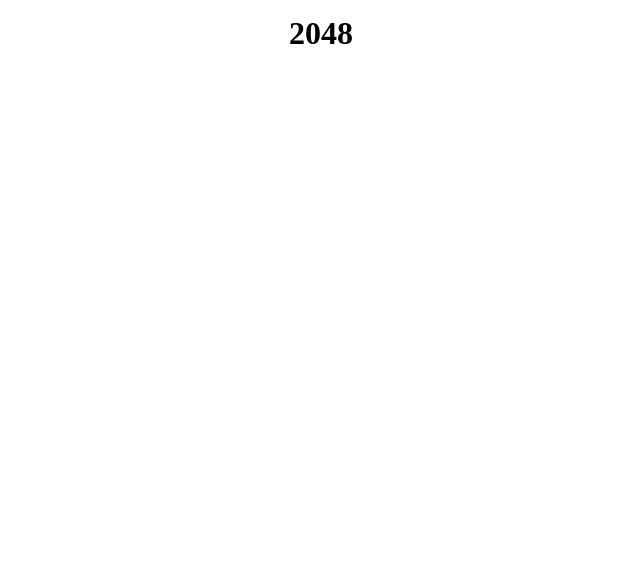
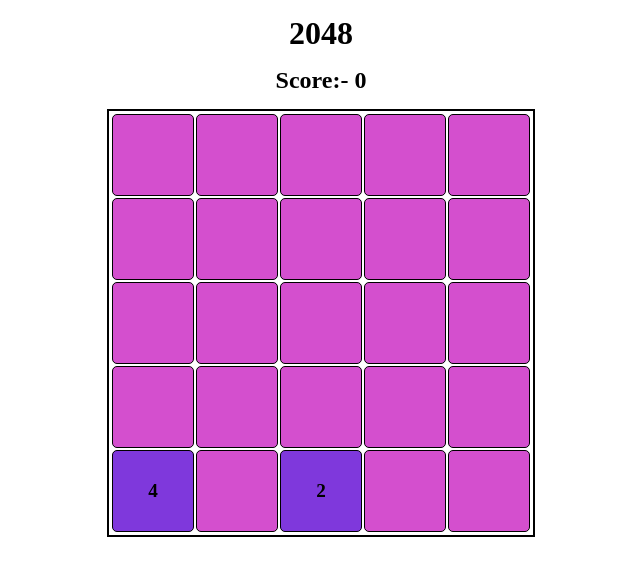
Before and after one commit to amityadav06/React-2048-game---2048, a React app: page / in a window 1280 px wide. Shown: the whole page, without its empty margins (319-959 px from the left). Built offline with nearby package versions, Linux system fonts and the light colour scheme.

Commit message:
game completed

```diff
--- a/src/components/Board.js
+++ b/src/components/Board.js
@@ -1,6 +1,185 @@
 import React, { useEffect, useState } from "react";
 
-export default function Board(props) {
+export default function Board({ GridSize }) {
+    const initGrid = [...Array(GridSize)].map(() => [...Array(GridSize)].fill(0));
 
-    return (<></>)
+    initGrid[4][2] = 2;
+    initGrid[4][0] = 4;
+
+    const [grid, setGrid] = useState([...initGrid]);
+    const [gameOver, setGameOver] = useState(false);
+    const [score, setScore] = useState(0);
+
+    const addNewNumber = (gridCopy) =>{
+        let freeSpaces = [];
+
+        for(let i = 0;i<GridSize; i++){
+            for(let j=0; j<GridSize; j++){
+                if(grid[i][j] === 0){
+                    freeSpaces.push({row: i, col: j});
+                }
+            }
+        }
+        if(freeSpaces.length === 0){
+            setGameOver(true);
+        }
+
+        let position = Math.floor(Math.random() * freeSpaces.length);
+        gridCopy[freeSpaces[position].row][freeSpaces[position].col] =
+            Math.random() > 0.5 ? 2 : 4;
+
+        setGrid(gridCopy)
+    };
+
+    const bottomShift = () =>{
+        let gridCopy = transpose(grid);
+
+        gridCopy = gridCopy.map((row) => {
+            let rowCopy = [...row]
+            rowCopy = shiftAll('right',[...rowCopy]);
+            mergeRight(rowCopy);
+            rowCopy = shiftAll('right', [...rowCopy]);
+            return rowCopy;
+        })
+        addNewNumber(transpose(gridCopy));
+    }// not working
+
+    const rightShift = () =>{
+        let gridCopy = [ ...grid];
+
+        gridCopy = gridCopy.map((row) => {
+            let rowCopy = [...row]
+            rowCopy = shiftAll('right',[...rowCopy]);
+            mergeRight(rowCopy);
+            rowCopy = shiftAll('right', [...rowCopy]);
+            return rowCopy;
+        })
+        addNewNumber(gridCopy);
+    }// not working
+
+    const leftShift = () =>{
+        let gridCopy = [ ...grid];
+
+        gridCopy = gridCopy.map((row) => {
+            let rowCopy = [...row]
+            rowCopy = shiftAll('left',[...rowCopy]);
+            mergeLeft(rowCopy);
+            rowCopy = shiftAll('left', [...rowCopy]);
+
+            return rowCopy;
+        })
+        addNewNumber(gridCopy);
+    }
+
+    const topShift = () =>{
+        let gridCopy = transpose(grid);
+
+        gridCopy  = gridCopy.map((row) => {
+            let rowCopy = [ ...row];
+            rowCopy = shiftAll('left', [...rowCopy]);
+            mergeLeft(rowCopy);
+            rowCopy = shiftAll('left', [...rowCopy]);
+            return rowCopy;
+        });
+        addNewNumber(transpose(gridCopy));
+    }
+
+    const mergeRight = (row) =>{
+       let netScoreAdd = 0;
+       for(let i = GridSize-1; i>=0; i--){
+            let a = row[i];
+            let b = row[i - 1];
+            if( a === b){
+                row[i] = a + b;
+                netScoreAdd += row[i];
+                row[i - 1] = 0;
+            }
+        }
+        setScore(score + netScoreAdd)
+    }
+
+    const mergeLeft = (row) =>{
+        let netScoreAdd = 0;
+        for(let i = 0; i< GridSize; i++){
+             let a = row[i];
+             let b = row[i + 1];
+             if( a === b){
+                 row[i] = a + b;
+                 netScoreAdd += row[i];
+                 row[i + 1] = 0;
+             }
+         }
+         setScore(score + netScoreAdd)
+     }
+
+    const transpose = (array) => {
+        return array.map((_ , colIndex) => array.map((row) => row[colIndex]));
+    }
+
+    const shiftAll = (direction, row) => {
+        let arr = row.filter((val) => val);
+        let missing = GridSize - arr.length;
+        let zeros = Array(missing).fill(0);
+
+        switch(direction){
+            case 'rigth':
+                arr = zeros.concat(arr);
+                return arr;
+
+            case 'left':
+                arr = arr.concat(zeros);
+                return arr;
+        }
+    };
+
+    const handleKeydownEvent = (event) =>{
+        event.preventDefault();
+        if(gameOver){
+            return;
+        }
+        const { code } = event;
+        switch(code){
+            case 'ArrowUp':
+                topShift();
+                break;
+            case 'ArrowDown':
+                bottomShift();
+                break;
+            case 'ArrowLeft':
+                leftShift();
+                break;
+            case 'ArrowRight':
+                rightShift();
+                break;
+            default:
+                break;
+        }
+    };
+
+    useEffect(()=> {
+        window.addEventListener("keydown", handleKeydownEvent);
+
+        return () =>{
+            window.removeEventListener("keydown", handleKeydownEvent);
+        }
+    }, [grid]);
+
+    return (
+    <>
+    <div className="mt-5">
+    <h2 className="m-5 text-center">Score:- {score}</h2>
+    <div className="board">
+      {grid.map((row, rowIndex) => (
+       <div className="board-row" key={rowIndex}>
+           {row.map((val, index) => (
+            <div className={`board-box ${val !== 0 && `board-box-high`}`} key={index}>
+                {val !== 0 && val}
+            </div>
+            ))}
+       </div>
+       ))}
+    </div>
+    </div>
+    </>
+    )
 }
--- a/src/styles/App.css
+++ b/src/styles/App.css
@@ -1,16 +1,17 @@
 .board-box {
-    width: 50px;
-    height: 50px;
-    background-color: rgb(22, 180, 180);
+    width: 80px;
+    height: 80px;
+    background-color: rgb(212, 79, 206);
     border: 1px black solid;
     margin: 1px;
     border-radius: 5px;
     text-align: center;
-    line-height: 50px;
-
+    line-height: 80px;
+    font-weight: 600;
+    font-size: larger;
 }
 
-h1 {
+h1, h2{
     /* margin: auto; */
     width: -moz-fit-content;
     width: fit-content;
@@ -22,7 +23,7 @@ h1 {
 }
 
 .board {
-    border: 2px black solid;
+    border: 2px black solid;;
     padding: 2px;
     margin: auto;
     width: -moz-fit-content;
@@ -31,5 +32,5 @@ h1 {
 
 .board-box-high {
 
-    background-color: rgb(80, 194, 137);
+    background-color: rgba(111, 30, 216, 0.883);
 }
```
Also changed, not shown: package.json (+9 -1 lines), 1 other file.
